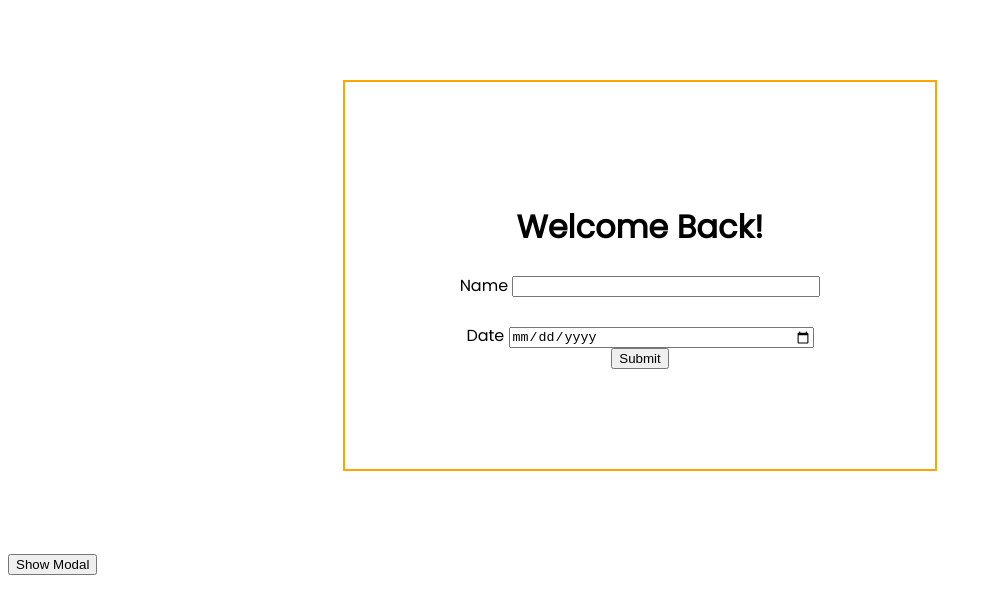
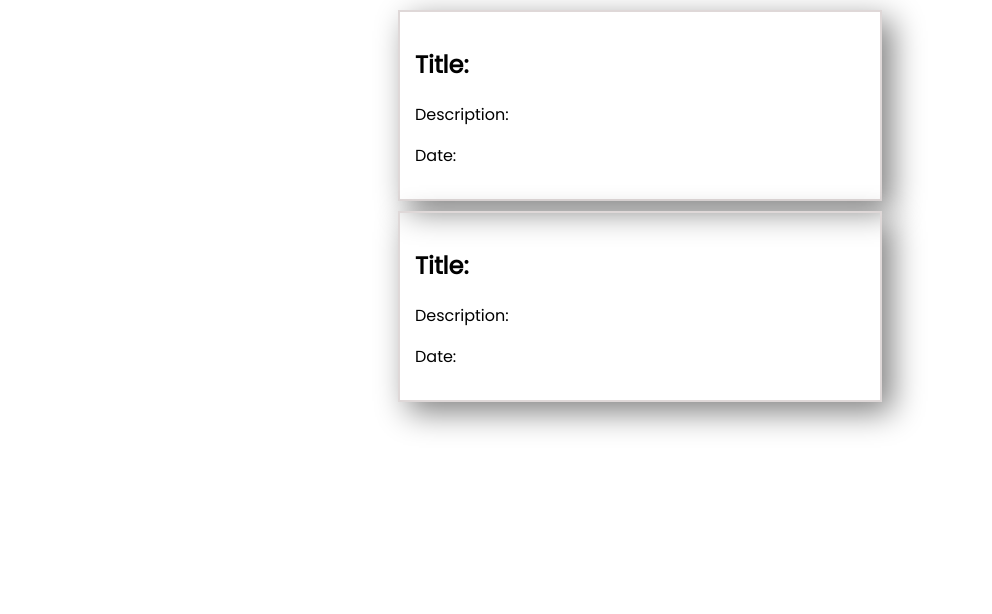
Before and after one commit to kowais915/react-todo, a React (Create React App) app: page / in a window 1280 px wide. Shown: the top 614 px of the page, without its empty margins (0-992 px from the left). Built offline with nearby package versions, Linux system fonts and the light colour scheme.

Commit message:
added a todo card

```diff
--- a/src/App.js
+++ b/src/App.js
@@ -1,17 +1,19 @@
 import Form from './components/Form';
 import Modal from './components/Modal';
 import { useState } from 'react';
+import LoginModal from './components/LoginModal';
+import ToDoCard from './components/ToDoCard';
 
 
 function App() {
 const [modal, setModal ] = useState(false);
-const [events, setEvents ] = useState({})
+const [events, setEvents ] = useState({});
+const [loginModal, setLoginModal ] = useState(false);
+const [data, setData ] = useState([])
 
-const time = ( )=>{
-  for(let i = 0; i<10000; i++){
-    console.log(i)
-  }
-}
+
+
+
 
 
 const show = ( )=>{
@@ -19,14 +21,27 @@ const show = ( )=>{
 }
 
 
+const showLogin =( )=>{
+  setLoginModal(true);
+}
+
+
   const handleModal = ( )=>{
       setModal(false)
   }
+
+
+  const handleLogin = ( )=>{
+    setLoginModal(false)
+  }
+
+
   return (
     <div className="App">
-      <Form/>
-      <button onClick={show}>Show Modal</button>
-      {modal && <Modal handleModal = {handleModal}/>}
+
+      <ToDoCard />
+      <ToDoCard />
+
     </div>
   );
 }
--- /dev/null
+++ b/src/components/LoginModal.js
@@ -0,0 +1,65 @@
+import { useState } from 'react';
+import '../styles/Modal.css'
+
+
+const LoginModal  = ({handleLogin}) => {
+
+    const [email, setEmail ] = useState('');
+    const [password, setPassword ] = useState('');
+
+
+
+
+const reset = ( )=>{
+    setEmail('')
+    setPassword('')
+}
+
+
+const loginData = ( event)=>{
+    event.preventDefault()
+
+    let logData = {
+        email: email,
+        password: password,
+        id: Math.floor(Math.random( ) * 10000)
+    }
+
+    console.log(logData)
+
+    // if (logData.email == ''){
+    //     loginData()
+    // }
+    handleLogin()
+    reset();
+}
+
+
+    return (
+
+        <div className="backdrop">
+            <div className="loginModal">
+                <form onSubmit={loginData}>
+                    <label >
+                        Email:
+                        <input type="email" onChange={e => setEmail(e.target.value)}  value={email}/>
+                    </label>
+
+
+                    <label>
+                        Password:
+                        <input type="password" onChange ={e => setPassword(e.target.value) } value={password} />
+                    </label>
+
+                <button>Submit</button>
+
+                </form>
+            </div>
+        </div>
+
+
+
+     );
+}
+
+export default LoginModal ;
--- /dev/null
+++ b/src/components/ToDoCard.js
@@ -0,0 +1,19 @@
+import '../styles/ToDoCard.css'
+
+
+const ToDoCard = ({title, description, date}) => {
+    return (
+
+        <div className="card">
+
+            <h2>Title: {title}</h2>
+            <p>Description: {description}</p>
+            <p>Date: {date}</p>
+
+        </div>
+
+
+    );
+}
+
+export default ToDoCard;
--- a/src/styles/Modal.css
+++ b/src/styles/Modal.css
@@ -20,3 +20,19 @@
 
 
 }
+
+.loginModal{
+    max-width: 400px;
+    margin: 500px auto;
+    padding: 50px;
+    border: teal 4px solid;
+    color: black;
+    background-color: white;
+
+}
+
+.loginModal input{
+    width: 100%;
+    padding: 10px;
+    border: teal solid 2px;
+}
--- /dev/null
+++ b/src/styles/ToDoCard.css
@@ -0,0 +1,8 @@
+.card{
+    max-width: 450px;
+    border: 2px rgb(223, 216, 216) solid;
+    margin: 10px auto;
+    padding: 15px ;
+    box-shadow: 10px 10px 30px gray;
+
+}
```
